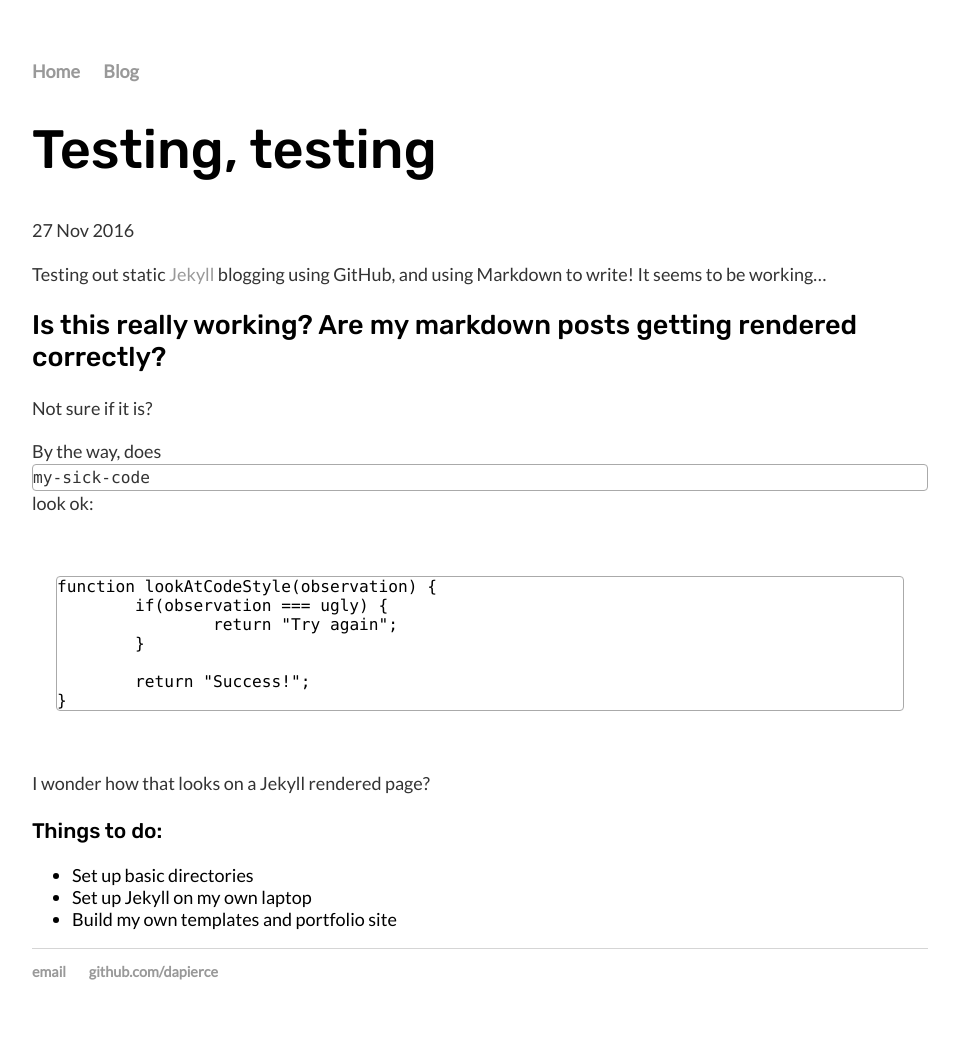
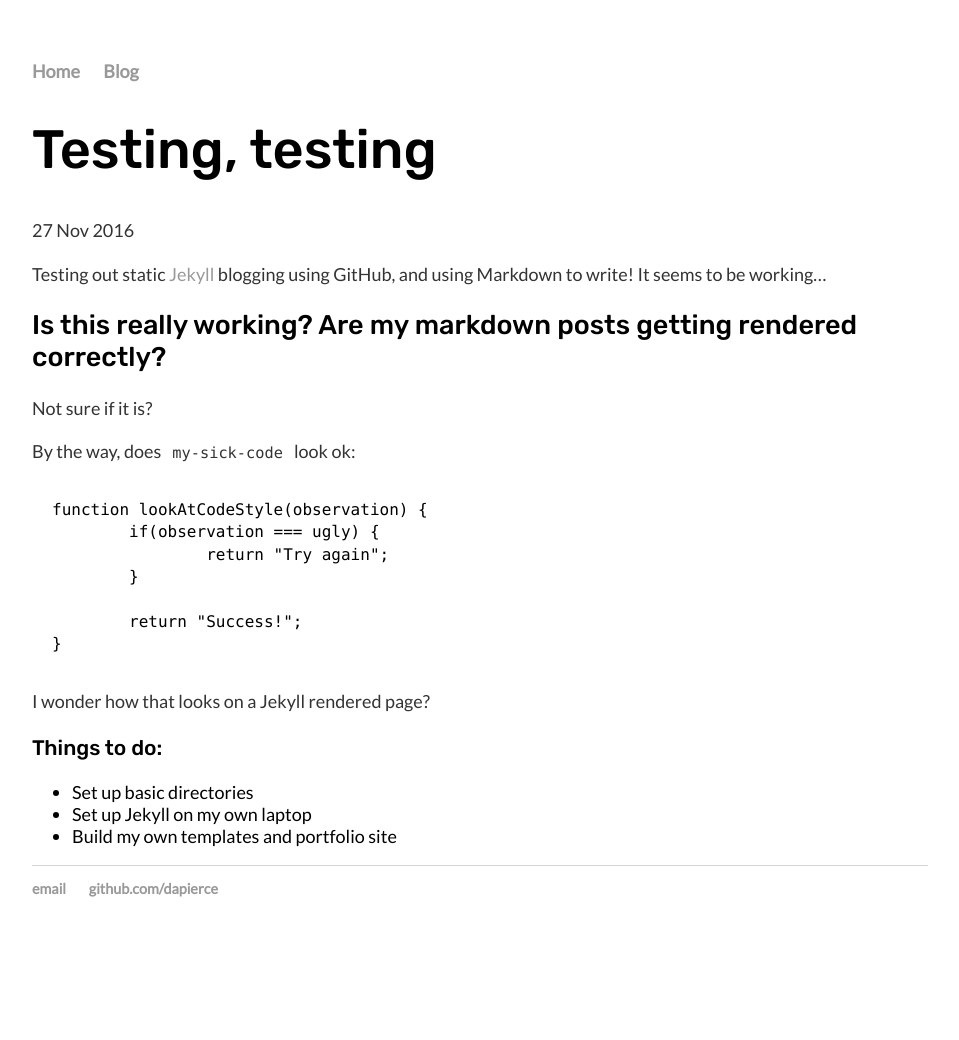
Before and after one commit to dapierce/dapierce.github.io-archive, a Jekyll site: the page built from _posts/2016-11-27-testing.md, in a window 1280 px wide. Shown: the whole page, without its empty margins (160-1119 px from the left). Built offline with Jekyll 4.4.1, drawn with Linux system fonts in a browser that asks for light colours; after the commit the page ends 957 px from its top, so only the background shows below that.

Commit message:
Trying out Hyde code formatting

```diff
--- a/css/main.css
+++ b/css/main.css
@@ -53,14 +53,39 @@
 
 /*   Code Formatting    */
 
+code, pre {
+  font-family: Menlo, Monaco, "Courier New", monospace;
+}
 code {
-    font-family: "Monaco", "Courier New", "Courier";
-    font-size: .9em;
-    display: block;
-    border: #aaa 1px solid;
-    border-radius: 4px;
+  padding: .25em .5em;
+  font-size: 85%;
+  /*color: #bf616a;*/
+  background: darken(#261e16, 7.5%);
+  /*background-color: #f9f9f9;*/
+  border-radius: 3px;
 }
-
+pre {
+  display: block;
+  margin: 0 0 14px;
+  padding: 15px 20px;
+  font-size: 16px;
+  line-height: 1.4;
+  white-space: pre;
+  white-space: pre-wrap;
+  word-break: break-all;
+  word-wrap: break-word;
+/*  background-color: #f9f9f9;*/
+}
+pre code {
+  padding: 0;
+  font-size: 100%;
+ /* color: inherit;*/
+ /* background-color: transparent;*/
+}
 .highlight {
-    padding: 12px;
+  margin-bottom: 15px;
+  border-radius: 4px;
 }
+.highlight pre {
+  margin-bottom: 0;
+}
```
